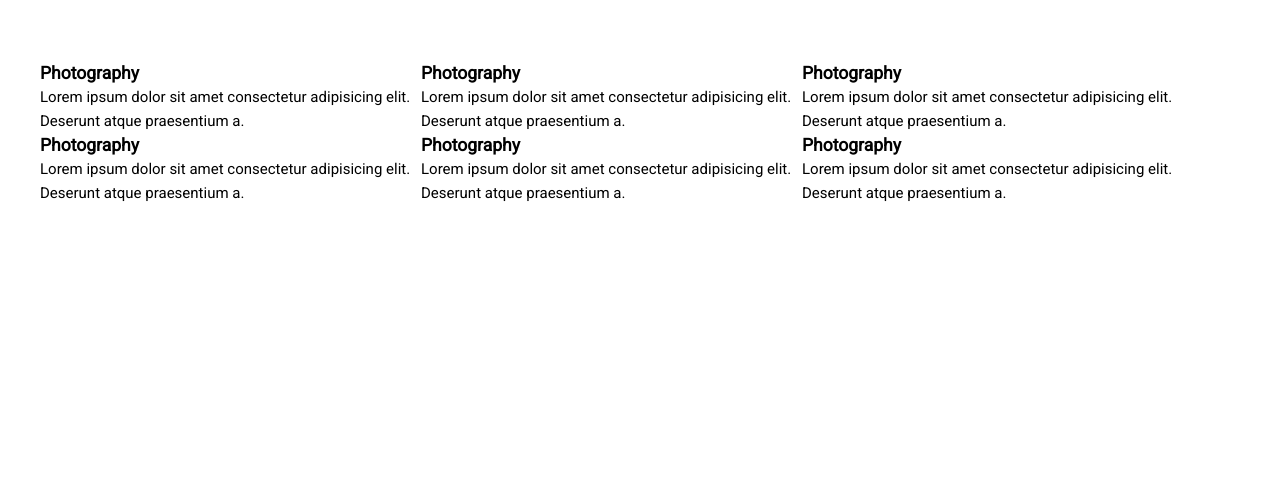
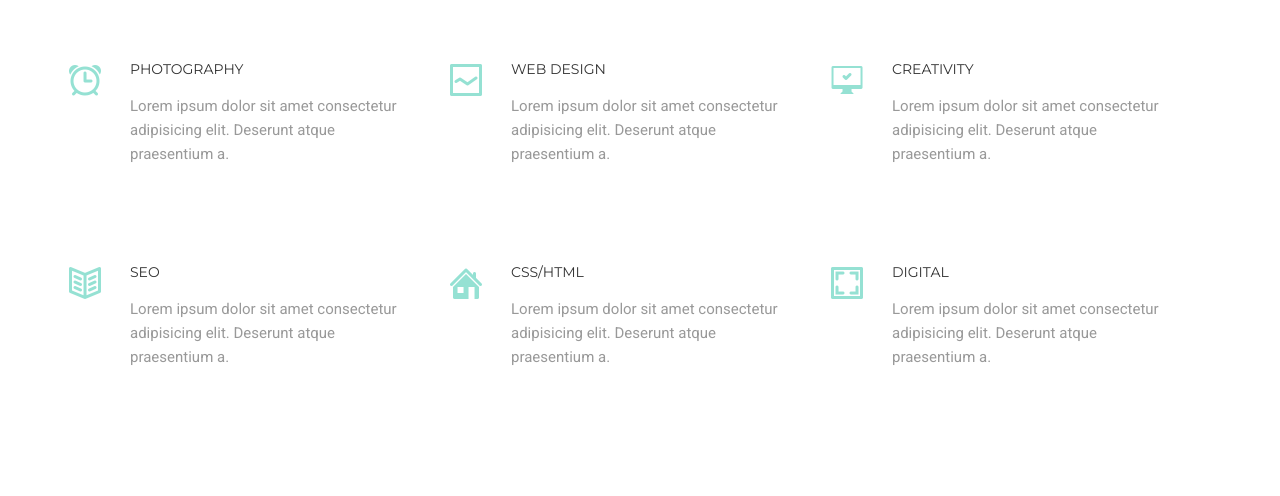
Before and after one commit to mikiteek/goit-fe-course, a plain HTML site: page hw-01-06/index.html in a window 1280 px wide. Shown: the part 304-800 px from the top of the page. Drawn offline with Linux system fonts and the light colour scheme.

Commit message:
m-06 -> section-work-with complete

```diff
--- a/hw-01-06/css/style.css
+++ b/hw-01-06/css/style.css
@@ -13,6 +13,7 @@ body {
   font-size: 15px;
   font-weight: 400;
   line-height: 24px;
+  color: #999;
 }
 img {
   display: block;
@@ -85,6 +86,7 @@ h1 {
   font-family: "Kaushan Script", cursive;
   font-size: 24px;
   font-weight: 400;
+  color: #333;
   line-height: 29px;
   text-align: center;
   margin-bottom: 20px;
@@ -93,6 +95,7 @@ h1 {
   font-family: "Montserrat", sans-serif;
   font-size: 30px;
   font-weight: bold;
+  color: #333;
   line-height: 36px;
   text-align: center;
 }
@@ -105,11 +108,60 @@ h1 {
   margin: 38px auto 0;
 }
 /* We work section */
+.section-work-with {
+  margin-bottom: 96px;
+}
 .services-list {
   padding-top: 64px;
   display: flex;
   flex-wrap: wrap;
 }
+.services-list-item:not(:nth-last-child(-n + 3)) {
+  margin-bottom: 98px;
+}
 .services-list-item {
   width: 381px;
+  padding-left: 90px;
+  position: relative;
 }
+.icon-alarm,
+.icon-graph,
+.icon-computer,
+.icon-book,
+.icon-home,
+.icon-digit {
+  position: absolute;
+  left: 0;
+  top: 3px;
+  width: 90px;
+  height: 32px;
+  background-repeat: no-repeat;
+  background-position: center;
+}
+.icon-alarm {
+  background-image: url("../img/icons/1-alarm.png");
+}
+.icon-graph {
+  background-image: url("../img/icons/2-graph.png");
+}
+.icon-computer {
+  background-image: url("../img/icons/3-computer.png");
+}
+.icon-book {
+  background-image: url("../img/icons/4-book.png");
+}
+.icon-home {
+  background-image: url("../img/icons/5-home.png");
+}
+.icon-digit {
+  background-image: url("../img/icons/6-image.png");
+}
+.services-item-title {
+  font-family: "Montserrat", sans-serif;
+  font-size: 14px;
+  font-weight: 400;
+  color: #333;
+  line-height: 17px;
+  margin-bottom: 16px;
+  text-transform: uppercase;
+}
--- a/hw-01-06/index.html
+++ b/hw-01-06/index.html
@@ -24,11 +24,12 @@
       </nav>
     </header>
     <main>
-      <section class="work-with wrapper">
+      <section class="section-work-with wrapper">
         <h2 class="section-title">We work with</h2>
         <p class="section-desc">Amazing services</p>
         <ul class="services-list">
           <li class="services-list-item">
+            <div class="icon-alarm"></div>
             <h3 class="services-item-title">Photography</h3>
             <p class="services-item-description">
               Lorem ipsum dolor sit amet consectetur adipisicing elit. Deserunt
@@ -36,35 +37,40 @@
             </p>
           </li>
           <li class="services-list-item">
-            <h3 class="services-item-title">Photography</h3>
+            <div class="icon-graph"></div>
+            <h3 class="services-item-title">Web Design</h3>
             <p class="services-item-description">
               Lorem ipsum dolor sit amet consectetur adipisicing elit. Deserunt
               atque praesentium a.
             </p>
           </li>
           <li class="services-list-item">
-            <h3 class="services-item-title">Photography</h3>
+            <div class="icon-computer"></div>
+            <h3 class="services-item-title">Creativity</h3>
             <p class="services-item-description">
               Lorem ipsum dolor sit amet consectetur adipisicing elit. Deserunt
               atque praesentium a.
             </p>
           </li>
           <li class="services-list-item">
-            <h3 class="services-item-title">Photography</h3>
+            <div class="icon-book"></div>
+            <h3 class="services-item-title">SEO</h3>
             <p class="services-item-description">
               Lorem ipsum dolor sit amet consectetur adipisicing elit. Deserunt
               atque praesentium a.
             </p>
           </li>
           <li class="services-list-item">
-            <h3 class="services-item-title">Photography</h3>
+            <div class="icon-home"></div>
+            <h3 class="services-item-title">CSS/html</h3>
             <p class="services-item-description">
               Lorem ipsum dolor sit amet consectetur adipisicing elit. Deserunt
               atque praesentium a.
             </p>
           </li>
           <li class="services-list-item">
-            <h3 class="services-item-title">Photography</h3>
+            <div class="icon-digit"></div>
+            <h3 class="services-item-title">Digital</h3>
             <p class="services-item-description">
               Lorem ipsum dolor sit amet consectetur adipisicing elit. Deserunt
               atque praesentium a.
```
Also changed, not shown: hw-01-06/img/icons/1-alarm.png (renamed from hw-01-06/img/icons/1-ALARM.png), hw-01-06/img/icons/2-graph.png (renamed from hw-01-06/img/icons/2-LINE GRAPH.png), hw-01-06/img/icons/3-computer.png (renamed from hw-01-06/img/icons/3-COMPUTER _ OK.png), hw-01-06/img/icons/4-book.png (renamed from hw-01-06/img/icons/4-BOOK 2.png), hw-01-06/img/icons/5-home.png (renamed from hw-01-06/img/icons/5-HOME.png), hw-01-06/img/icons/6-image.png (renamed from hw-01-06/img/icons/6-IMAGE.png).
